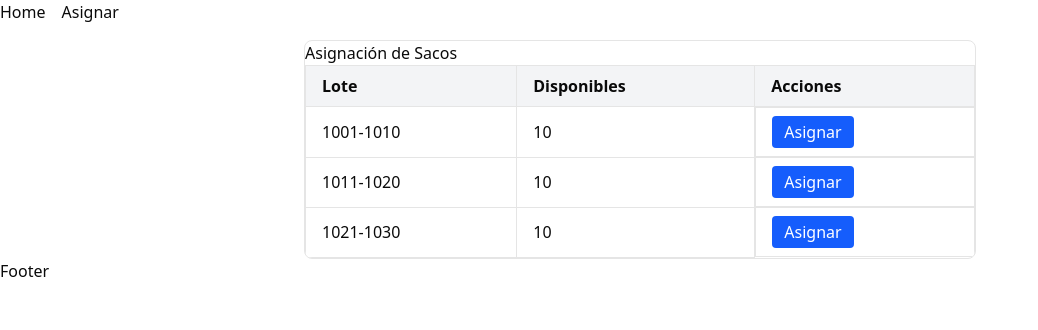
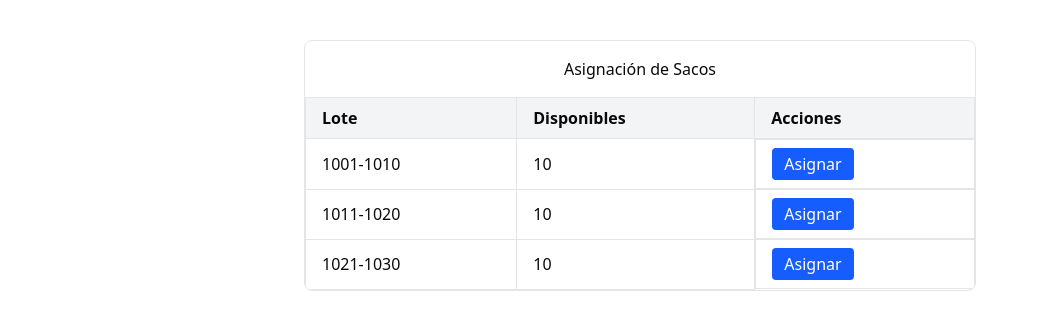
Before and after one commit to lizievi/batch-mina, a React (Vite) app: page / in a window 1280 px wide. Shown: the top 330 px of the page, without its empty margins (0-1038 px from the left). Built offline with nearby package versions, Linux system fonts and the light colour scheme.

Commit message:
cleaning

```diff
--- a/src/App.tsx
+++ b/src/App.tsx
@@ -1,4 +1,4 @@
-import { BrowserRouter as Router, Link, Routes, Route } from "react-router-dom";
+import { BrowserRouter as Router, Routes, Route } from "react-router-dom";
 
 import AsignBagPage from "./page/AsignBagPage";
 import { DataTable } from "./page/DataTable";
@@ -6,20 +6,12 @@ import { DataTable } from "./page/DataTable";
 export default function App() {
   return (
     <Router>
-      <header>
-        <nav style={{ display: "flex", gap: "1rem", marginBottom: "1rem" }}>
-          <Link className="luis" to="/">
-            Home
-          </Link>
-          <Link to="/asignar/4">Asignar</Link>
-        </nav>
-      </header>
+      <header></header>
       <Routes>
         <Route path="/" element={<DataTable />} />
         <Route path="/asignar/:id" element={<AsignBagPage />} />
         <Route path="*" element={<h1>404 - Página no encontrada</h1>} />
       </Routes>
-      <footer>Footer</footer>
     </Router>
   );
 }
--- a/src/page/AsignBagPage.tsx
+++ b/src/page/AsignBagPage.tsx
@@ -4,11 +4,10 @@ import { useEffect, useMemo, useState } from "react";
 import { useParams } from "react-router-dom";
 import { usePatioStore } from "../store/PatioStore";
 import { useCellStore, type EstadoCelda } from "../store/CellStore";
-import { useLoteStore, type Saco } from "../store/LoteStore";
+import { useLoteStore } from "../store/LoteStore";
 import { useNavigate } from "react-router-dom";
 
 import Grid from "../components/Grid";
-// import { marcarOcupadas } from "../lib/cellUtils";
 
 export default function AsignBagPage() {
   const { id } = useParams();
@@ -16,15 +15,12 @@ export default function AsignBagPage() {
   const [selectedPatioId, setSelectedPatioId] = useState("");
   const [selectedZonaId, setSelectedZonaId] = useState("");
 
-  // Stores
   const { lotes, updateSacosByIdLote } = useLoteStore();
   const { patios } = usePatioStore();
   const { celdas, setZonaCeldas, actualizarCeldas } = useCellStore();
 
   const navigate = useNavigate();
-  // const { assignSacos } = useLoteStore();
 
-  // Data actual
   const lote = useMemo(() => lotes.find((item) => item.id === id), [lotes, id]);
 
   const patioActual = useMemo(
@@ -37,17 +33,15 @@ export default function AsignBagPage() {
     [patioActual, selectedZonaId]
   );
 
-  const celdasDisponibles = celdas.filter((c) => c.estado === "disponible").length
+  const celdasDisponibles = celdas.filter(
+    (c) => c.estado === "disponible"
+  ).length;
 
-
-
-  const cantidadSacosDisponibles = lote?.sacos.filter(
-    (s) => s.estado === "no_asigned"
-  ).length || 0;
+  const cantidadSacosDisponibles =
+    lote?.sacos.filter((s) => s.estado === "no_asigned").length || 0;
 
   const maxCantidad = Math.min(celdasDisponibles, cantidadSacosDisponibles);
 
-  // Handlers
   const handleClear = () => {
     setCantidad("");
     if (lote) {
@@ -71,7 +65,8 @@ export default function AsignBagPage() {
         });
         if (sacoObtenidoParaActualizar) {
           return { ...sacoObtenidoParaActualizar, estado: "no_asigned" };
-        } return sacoStore
+        }
+        return sacoStore;
       });
 
       actualizarCeldas(celdasRestauradas);
@@ -117,7 +112,6 @@ export default function AsignBagPage() {
         });
         return sacoObtenidoParaActualizar || sacoStore;
       });
-      ///////////////////////////////////////////////////
       actualizarCeldas(celdasAsignadas);
       updateSacosByIdLote(lote.id, sacosActualizados);
       setCantidad("");
@@ -154,10 +148,8 @@ export default function AsignBagPage() {
     }
   }, [lote, navigate]);
 
-  // UI
   return (
-    <div className="max-w-5xl mx-auto p-6 space-y-6">
-      {/* Encabezado */}
+    <div className="max-w-5xl mx-auto p-6 space-y-6 my-10">
       <div className="flex flex-col sm:flex-row sm:items-center sm:justify-between gap-2">
         <h3 className="text-lg font-semibold text-gray-800">
           Lote:{" "}
@@ -176,9 +168,7 @@ export default function AsignBagPage() {
         </span>
       </div>
 
-      {/* Filtros y controles */}
       <div className="grid grid-cols-1 sm:grid-cols-4 gap-4 items-end">
-        {/* Selector Patio */}
         <div>
           <label className="block mb-1 text-sm font-medium text-gray-700">
             Selecciona un Patio
@@ -187,7 +177,7 @@ export default function AsignBagPage() {
             value={selectedPatioId}
             onChange={(e) => {
               setSelectedPatioId(e.target.value);
-              setSelectedZonaId(""); // reset zona al cambiar patio
+              setSelectedZonaId("");
             }}
             className="w-full border rounded-lg px-3 py-2 focus:ring-2 focus:ring-blue-400 focus:outline-none"
           >
@@ -200,7 +190,6 @@ export default function AsignBagPage() {
           </select>
         </div>
 
-        {/* Selector Zona */}
         <div>
           <label className="block mb-1 text-sm font-medium text-gray-700">
             Selecciona una Zona
@@ -268,7 +257,6 @@ export default function AsignBagPage() {
         </div>
       </div>
 
-      {/* Grid */}
       <div className="mt-6 border rounded-lg p-4 bg-white shadow">
         <h4 className="text-sm font-medium text-gray-700 mb-3">
           Distribución de sacos
@@ -276,7 +264,6 @@ export default function AsignBagPage() {
         {zonaActual && <Grid columnas={zonaActual.columnas} celdas={celdas} />}
       </div>
 
-      {/* Footer */}
       <div className="flex justify-center gap-6 pt-4">
         <button
           onClick={handleSave}
--- a/src/page/DataTable.tsx
+++ b/src/page/DataTable.tsx
@@ -10,8 +10,8 @@ export function DataTable() {
   };
 
   return (
-    <div className="overflow-hidden rounded-md border max-w-2xl mx-auto">
-      <h1>Asignación de Sacos</h1>
+    <div className="overflow-hidden rounded-md border max-w-2xl mx-auto my-10">
+      <h1 className="text-center p-4">Asignación de Sacos</h1>
       <table className="w-full border-collapse">
         <thead className="bg-gray-100">
           <tr>
```
Also changed, not shown: src/constants/LotData.ts (deleted, +0 -140 lines), src/constants/YardData.ts (deleted, +0 -235 lines), 1 other file (tests, documents, lock files or other folders).
